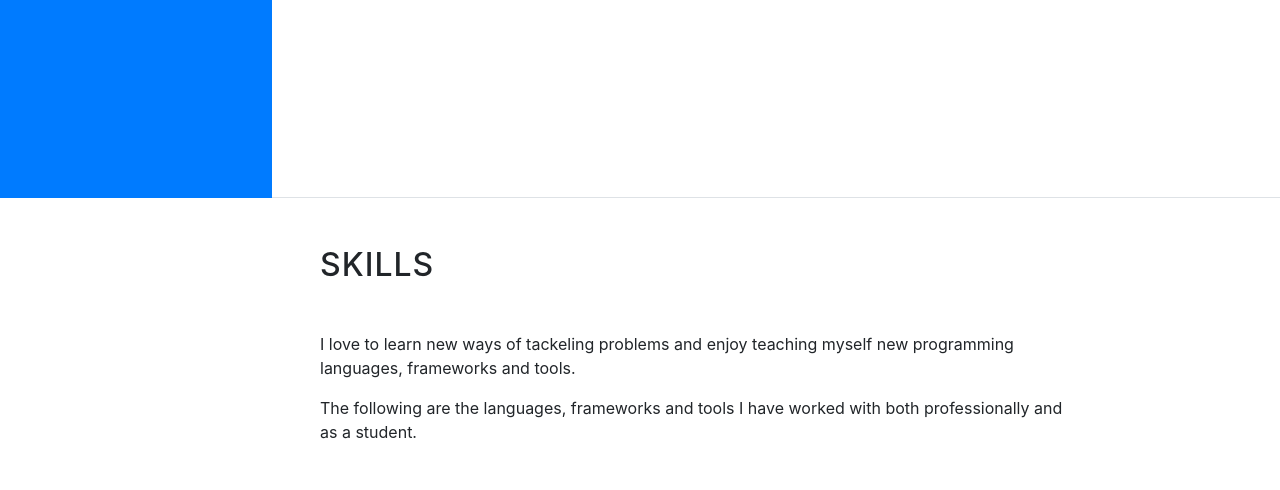
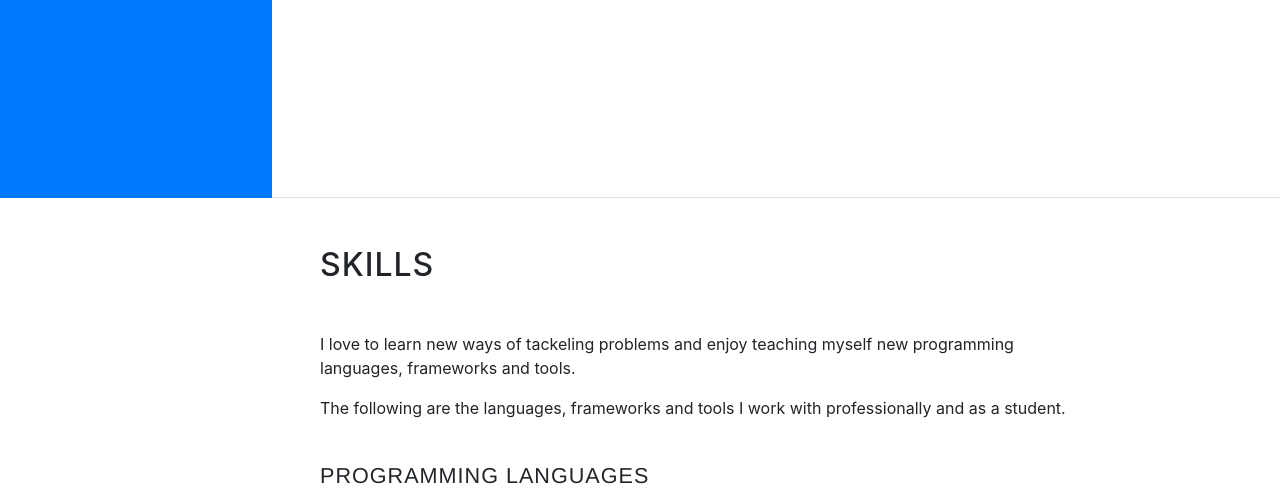
Before and after one commit to sebbeth/sebbeth.github.io, a website with bundled scripts: page index.html in a window 1280 px wide. Shown: the part 602-1092 px from the top of the page. Built offline with nearby package versions, Linux system fonts and the light colour scheme; a web font is replaced by a local one.

Commit message:
Update index.html

```diff
--- a/index.html
+++ b/index.html
@@ -212,7 +212,7 @@ color: #0b5dad;
 
 
       <p>I love to learn new ways of tackeling problems and enjoy teaching myself new programming languages, frameworks and tools.</p>
-      <p>The following are the languages, frameworks and tools I have worked with both professionally and as a student.</p>
+      <p>The following are the languages, frameworks and tools I work with professionally and as a student.</p>
       <br>
       <div class="subheading mb-3">Programming Languages</div>
       <ul class="list-inline list-icons">
```
